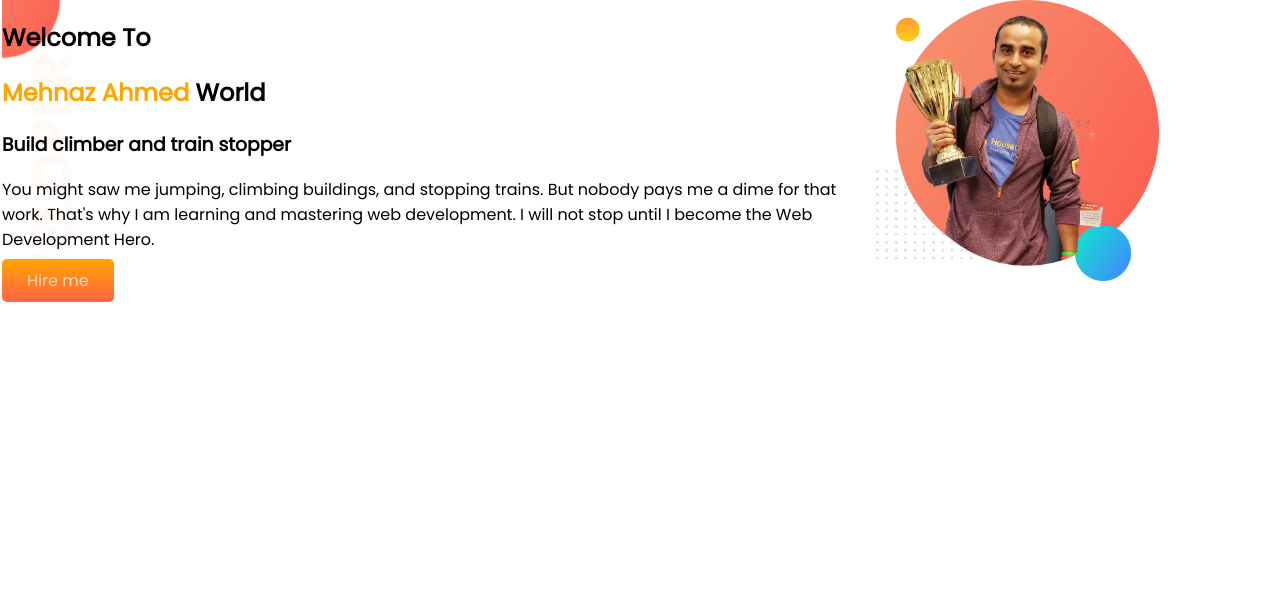
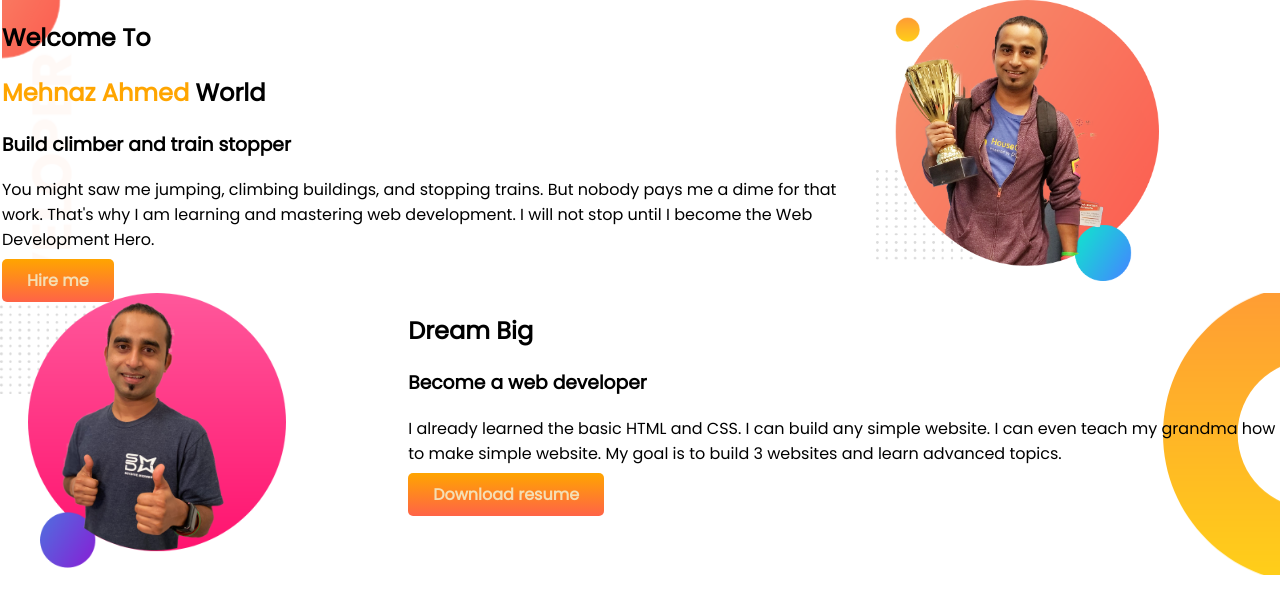
Before and after one commit to Mehnazimu/developer-portfolio, a plain HTML site: page index.html in a window 1280 px wide. Drawn offline with Linux system fonts and the light colour scheme.

Commit message:
dream added

```diff
--- a/index.html
+++ b/index.html
@@ -21,11 +21,25 @@
             <p>You might saw me jumping, climbing buildings, and stopping trains.
                 But nobody pays me a dime for that work. That's why I am learning and mastering web development.
                 I will not stop until I become the Web Development Hero.</p>
-            <a class="button-color" class="link-button" href="https://www.linkedin.com/company/programminghero/"
-                target="_blank">Hire me</a>
+            <a class="link-button" href="https://www.linkedin.com/company/programminghero/" target="_blank">Hire me</a>
         </div>
         <div class="half-width"><img src="images/jhankar.png" alt=""></div>
 
+
+
+    </section>
+    <section class="dream-big">
+        <div class="half-width">
+            <img src="images/jhankar2.png" alt="">
+        </div>
+        <div class="half-width">
+            <h1>Dream Big</h1>
+            <h3>Become a web developer</h3>
+            <p>I already learned the basic HTML and CSS. I can build any simple website. I can even teach my grandma how
+                to make simple website. My goal is to build 3 websites and learn advanced topics.</p>
+            <a class="link-button" target="_blank"
+                href="https://programminghero1.github.io/developer-portfolio/">Download resume</a>
+        </div>
 
 
     </section>
--- a/style.css
+++ b/style.css
@@ -27,10 +27,11 @@ section {
 
 
 
-.button-color {
+.link-button {
     background-image: linear-gradient(orange, tomato);
     color: wheat;
     padding: 10px 25px;
+    font-weight: 700;
     border-radius: 5px;
     text-decoration: none;
 
@@ -42,3 +43,9 @@ section {
     background-repeat: no-repeat;
     margin-left: 2px;
 }
+
+.dream-big {
+    background-image: url(images/dream-bg.png);
+    background-repeat: no-repeat;
+    background-position: right;
+}
```
